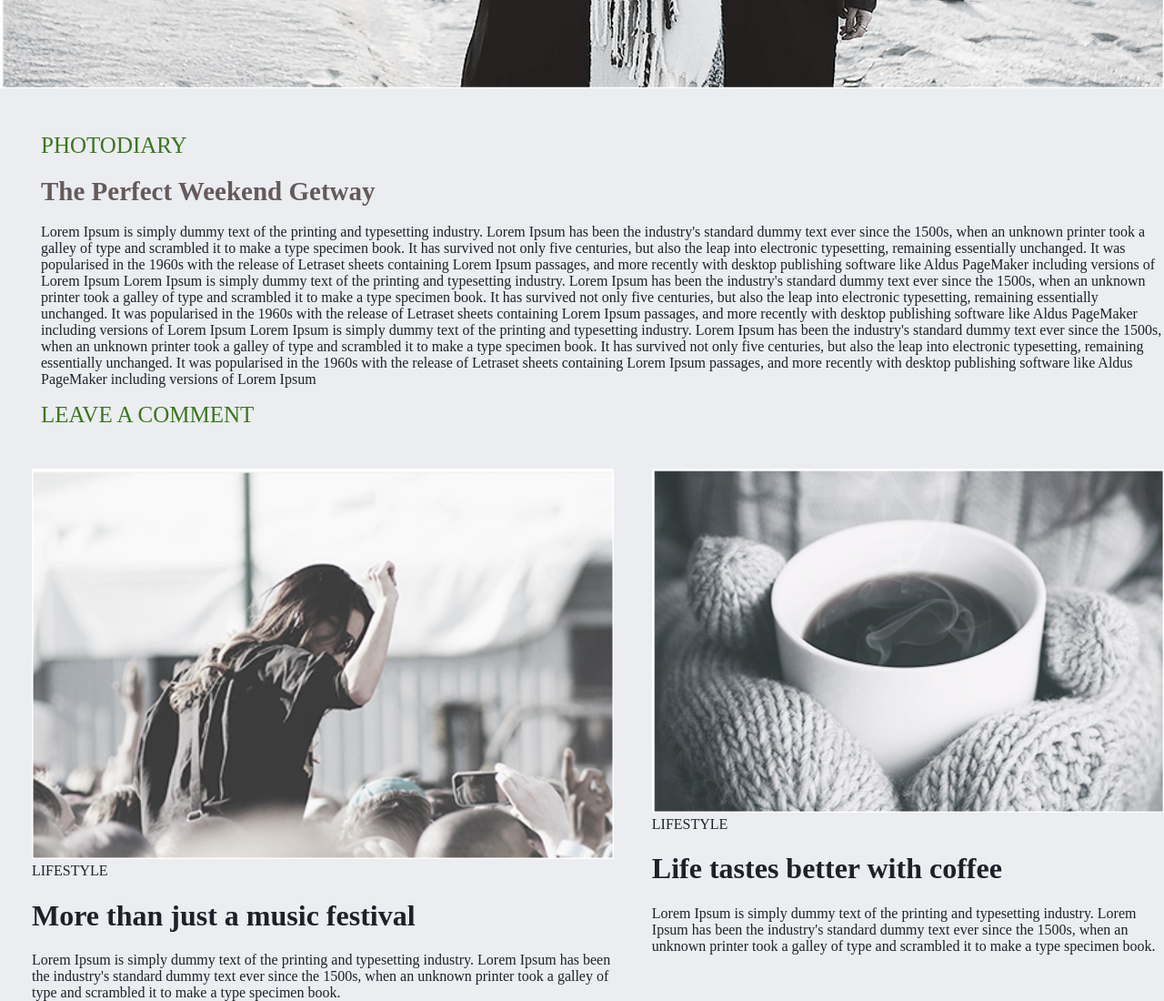
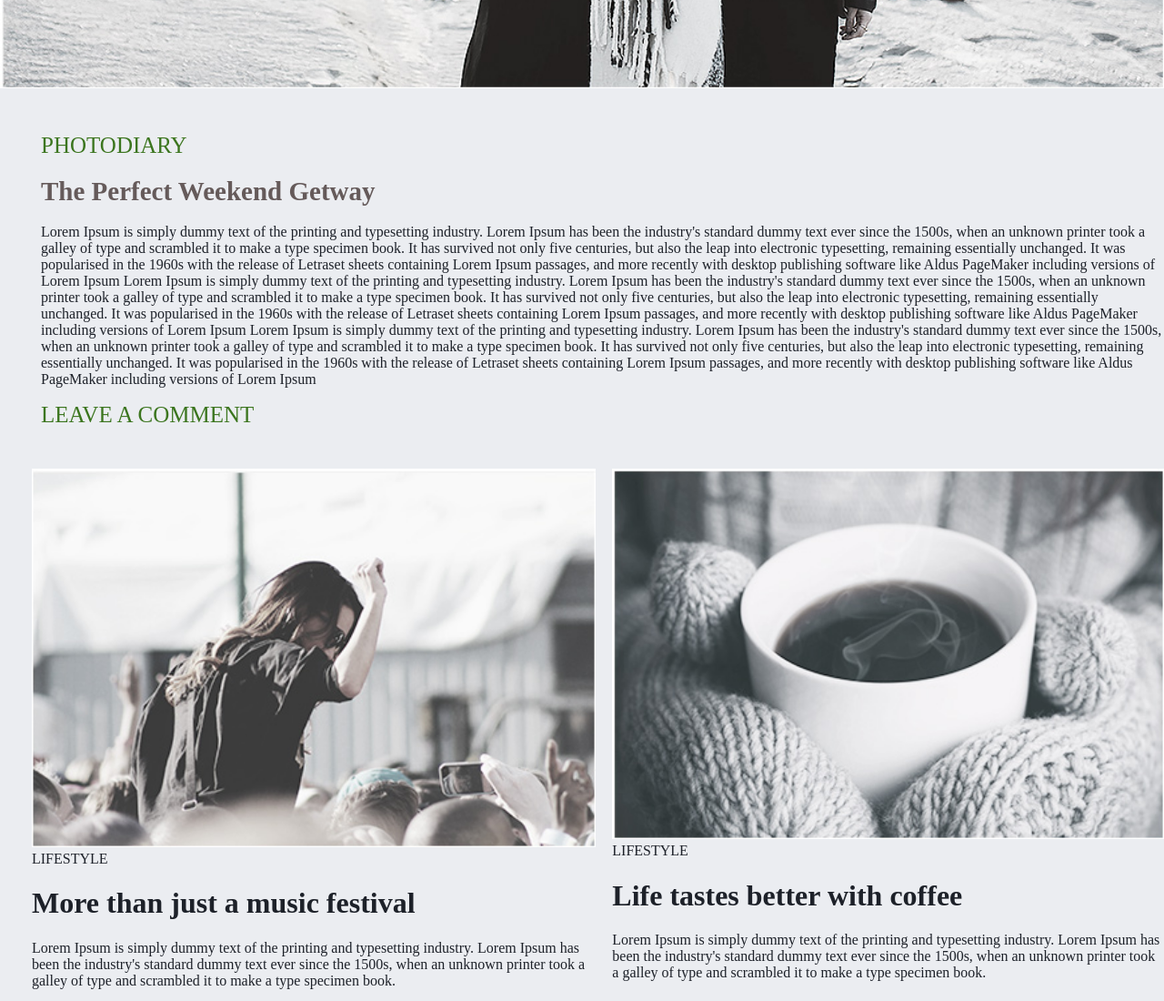
Before and after one commit to sakibrazwan/minimo, a plain HTML site: page index.html in a window 1280 px wide. Shown: the part 606-1706 px from the top of the page at 91% size. Drawn offline with Linux system fonts and the light colour scheme.

Commit message:
Update style.css

```diff
--- a/images/style.css
+++ b/images/style.css
@@ -53,7 +53,7 @@ h1 {
     color: darkgray;
     font-size: 19px;}
 .blog1 {
-    width: 50%;
+    width: 48.4%;
     margin-left: 35px;
     float: left;
     height: 400px;}
@@ -61,7 +61,7 @@ h1 {
     width: 100%;
 }
 .blog2 {
-    width: 44%;
+    width: 47.4%;
     float: right;
     height: 400px;
 }
```
